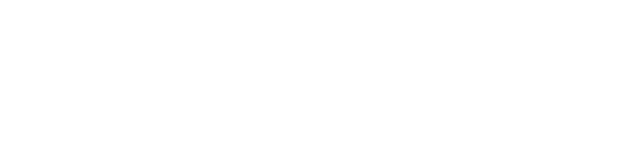
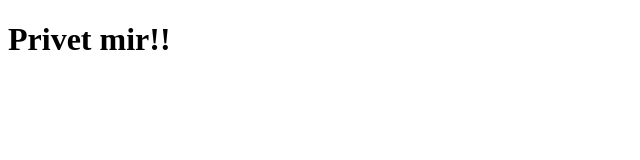
Before and after one commit to for-git-hub/project, a plain HTML site: page index.html in a window 1280 px wide. Shown: the whole page, without its empty margins (0-640 px from the left). Drawn offline with Linux system fonts and the light colour scheme.

Commit message:
second commit

```diff
--- a/index.html
+++ b/index.html
@@ -8,7 +8,7 @@
 </head>
 <body>
 
-
+<h1>Privet mir!!</h1>
 
 
 
```
